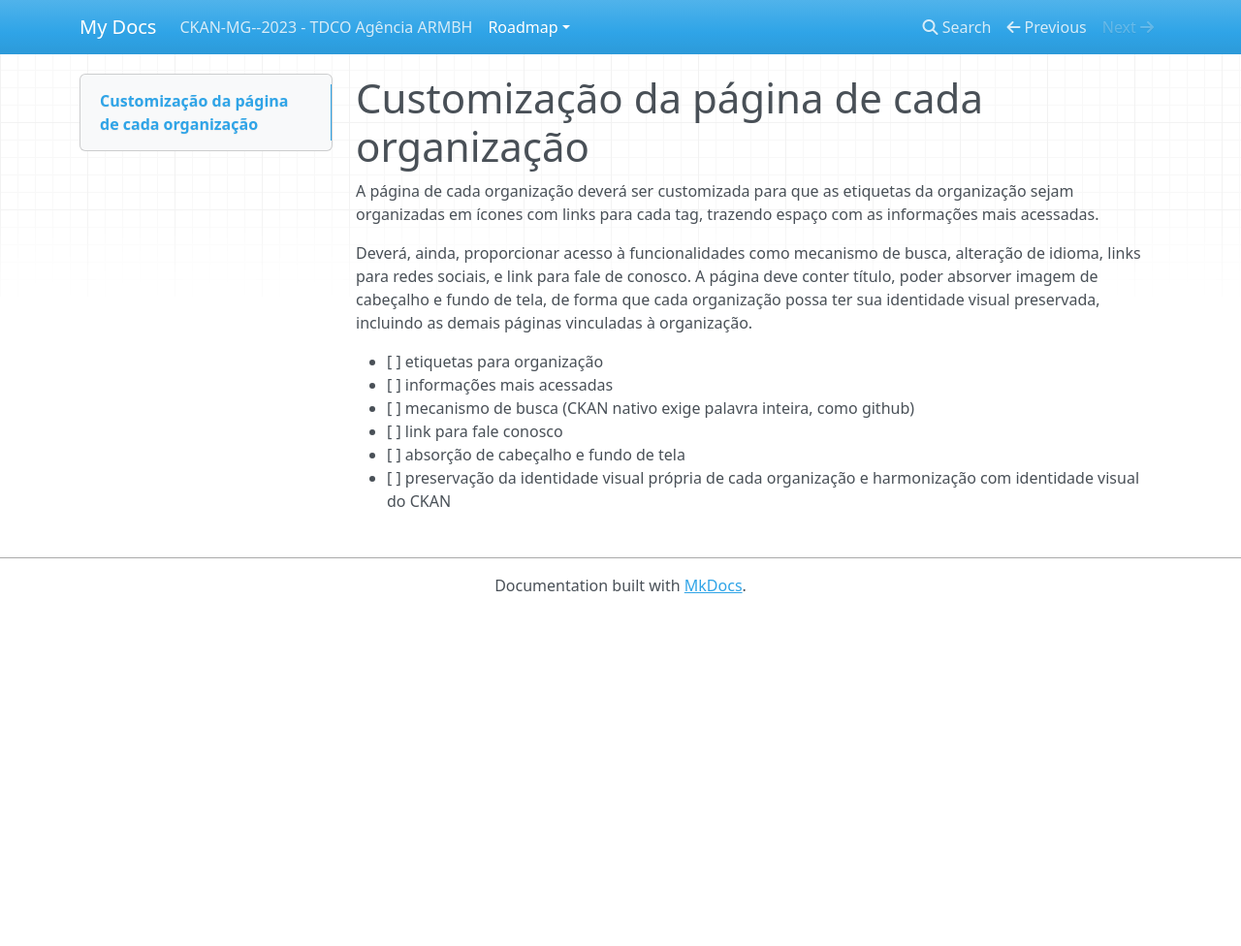
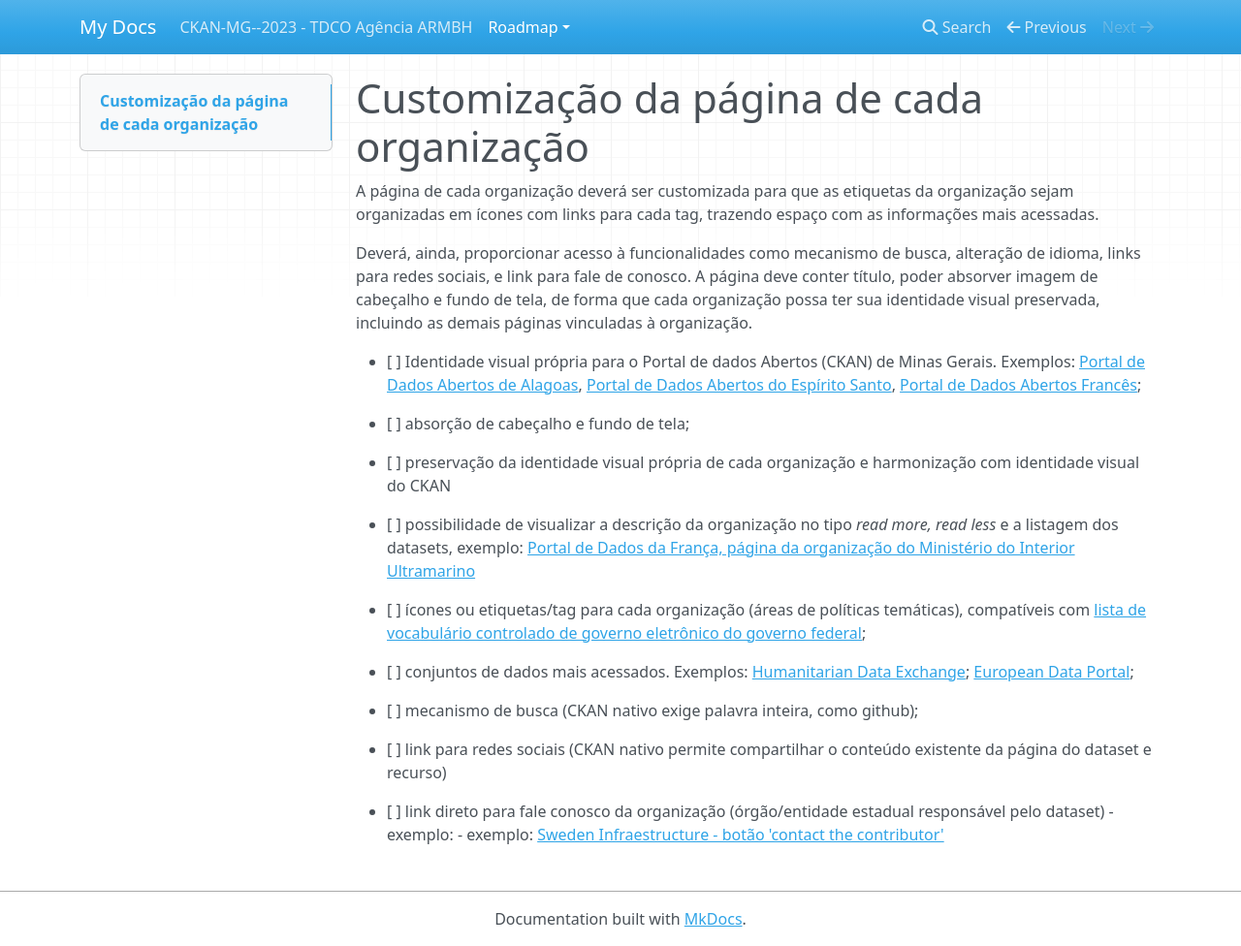
Before and after one commit to transparencia-mg/ckan-mg-23, an MkDocs documentation site: the page built from docs/roadmap/pagina_organizacao.md, in a window 1280 px wide and 976 px high. Shown: the whole window at 97% size. Built offline with MkDocs 1.6.1, drawn with Linux system fonts in a browser that asks for light colours; nearby versions of some CDN libraries.

Commit message:
atualiza descritivos das demandas e links de exemplos

```diff
--- a/docs/roadmap/pagina_organizacao.md
+++ b/docs/roadmap/pagina_organizacao.md
@@ -4,9 +4,20 @@ A página de cada organização deverá ser customizada para que as etiquetas da
 
 Deverá, ainda, proporcionar acesso à funcionalidades como mecanismo de busca, alteração de idioma, links para redes sociais, e link para fale de conosco. A página deve conter título, poder absorver imagem de cabeçalho e fundo de tela, de forma que cada organização possa ter sua identidade visual preservada, incluindo as demais páginas vinculadas à organização.
 
-- [ ] etiquetas para organização
-- [ ] informações mais acessadas
-- [ ] mecanismo de busca (CKAN nativo exige palavra inteira, como github)
-- [ ] link para fale conosco
-- [ ] absorção de cabeçalho e fundo de tela
+- [ ] Identidade visual própria para o Portal de dados Abertos (CKAN) de Minas Gerais. Exemplos: [Portal de Dados Abertos de Alagoas](https://dados.al.gov.br/), [Portal de Dados Abertos do Espírito Santo](https://dados.es.gov.br/), [Portal de Dados Abertos Francês](https://www.data.gouv.fr/fr/);
+
+- [ ] absorção de cabeçalho e fundo de tela;
+
 - [ ] preservação da identidade visual própria de cada organização e harmonização com identidade visual do CKAN
+
+- [ ] possibilidade de visualizar a descrição da organização no tipo _read more, read less_ e a listagem dos datasets, exemplo: [Portal de Dados da França, página da organização do Ministério do Interior Ultramarino](https://www.data.gouv.fr/fr/organizations/ministere-de-linterieur-et-des-outre-mer/)
+
+- [ ] ícones ou etiquetas/tag para cada organização (áreas de políticas temáticas), compatíveis com [lista de vocabulário controlado de governo eletrônico do governo federal](https://www.gov.br/governodigital/pt-br/governanca-de-dados/VCGE_2_1_0.pdf);
+
+- [ ] conjuntos de dados mais acessados. Exemplos: [Humanitarian Data Exchange](https://data.humdata.org/dataset); [European Data Portal](https://data.gov.ie/dataset);
+
+- [ ] mecanismo de busca (CKAN nativo exige palavra inteira, como github);
+
+- [ ] link para redes sociais (CKAN nativo permite compartilhar o conteúdo existente da página do dataset e recurso)
+
+- [ ] link direto para fale conosco da organização (órgão/entidade estadual responsável pelo dataset) - exemplo: - exemplo: [Sweden Infraestructure - botão 'contact the contributor'](https://data.humdata.org/dataset/world-bank-infrastructure-indicators-for-sweden)
```
Also changed, not shown: docs/roadmap/pagina_dataset.md (+7 -2 lines), docs/roadmap/pagina_nova_etiqueta.md (+11 -4 lines).
